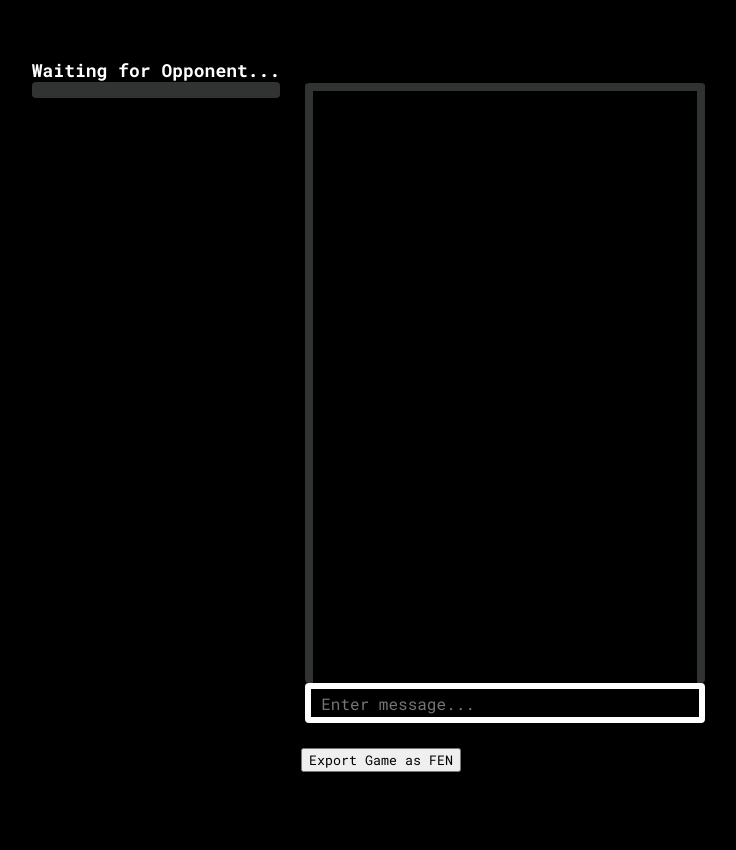
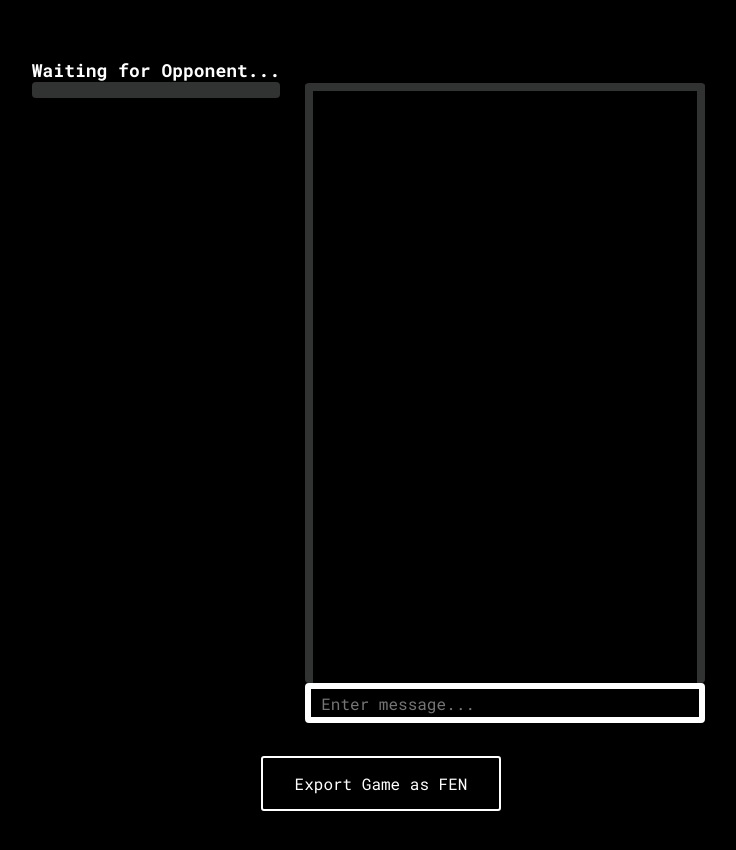
Before and after one commit to sebastianGascoine/fluffy-octo-spoon, a website: page public/views/board.html in a window 1280 px wide. Shown: the whole page, without its empty margins (259-995 px from the left). Drawn offline with nearby package versions, Linux system fonts and the light colour scheme; some packages are replaced by stand-ins of ours; files that its build step writes are made by us from their sources; no server answers; a script that the page names is missing; files whose address does not match are found by name.

Commit message:
cheesy
qeguweiuhardouh

```diff
--- a/public/styles/board.css
+++ b/public/styles/board.css
@@ -109,6 +109,7 @@ body {
     -ms-user-select: text;
     user-select: text;
 
+
 }
 
 .cell {
@@ -139,6 +140,25 @@ body {
 .cell_hover {
     background-color: blue;
 }
+
+.button {
+    color: white;
+    border: 2px solid white;
+    font-family: 'Roboto Mono', monospace;
+    padding: 15px 32px;
+    background-color: black;
+    text-align: center;
+    text-decoration: none;
+    display: inline-block;
+    font-size: 16px;
+    transition-duration: 0.4s;
+    border-radius: 3px;
+    margin: 8px 8px;
+}
+
+.button:hover {
+    background-color: #008CBA;
+    }
 
 .cell_background {
     width: 30px;
--- a/public/styles/index.css
+++ b/public/styles/index.css
@@ -45,7 +45,7 @@
 
 .button:hover {
     background-color: #008CBA;
-    /* Green */
+
     /*color: white;*/
 }
 
--- a/public/views/board.html
+++ b/public/views/board.html
@@ -30,7 +30,7 @@
             </div>
         </div>
 
-        <input type="button" id="export" value="Export Game as FEN">
+        <input type="button" id="export" value="Export Game as FEN" class="button">
         <p id="fen" style="color: white;"></p>
     </div>
     <input type="button" id="something" onclick="betterimg()">
```
